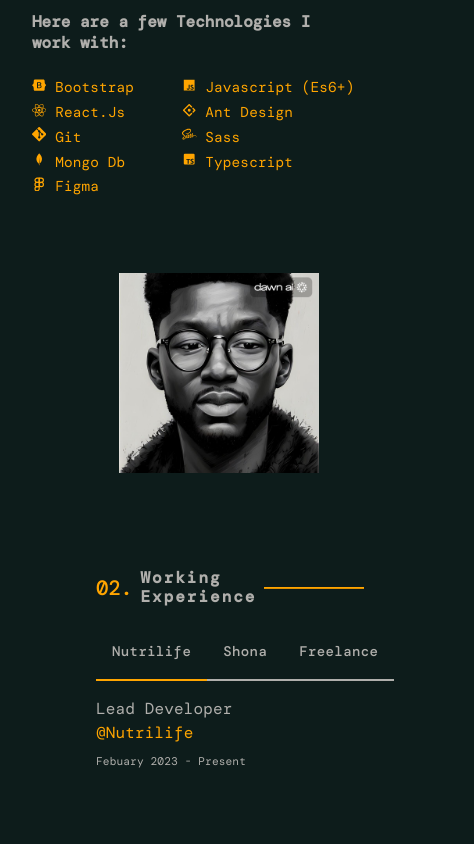
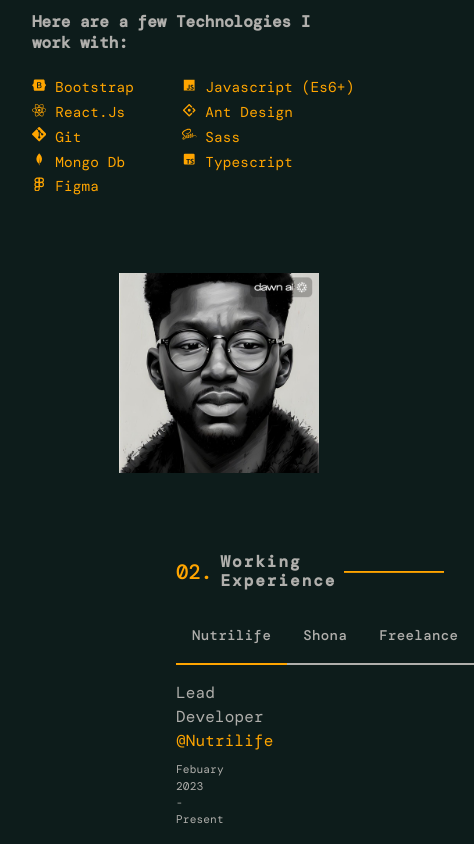
Before and after one commit to ImoDavid/localhost, a React (Vite) app: page /nav in a window 390 px wide. Shown: the part 1301-2145 px from the top of the page, 474 px wide, since content can reach past the window. Before the commit the page ends 2087 px from the top, so only its background shows below. Built offline with nearby package versions, Linux system fonts and the light colour scheme; a web font is replaced by a local one.

Commit message:
feat: mobile query

```diff
--- a/src/components/Experience/Experience.jsx
+++ b/src/components/Experience/Experience.jsx
@@ -54,11 +54,11 @@
 
   return (
     <>
-      <Container maxwidth="sm">
+      <Container maxwidth="md">
         <Box
           minHeight={"100%"}
-          paddingX={["5rem", "12rem"]}
-          marginTop={["4.5rem", "10rem"]}
+          paddingX={["10rem", "12rem"]}
+          marginTop={["3.5rem", "10rem"]}
           marginBottom={["1rem", "2rem"]}
         >
           <Box>
```
